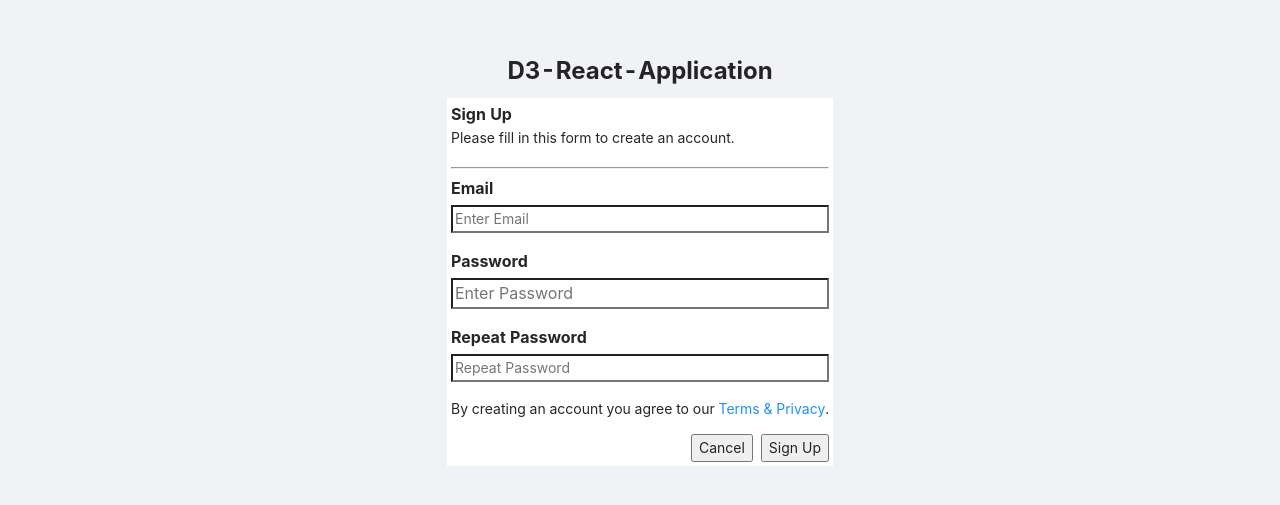
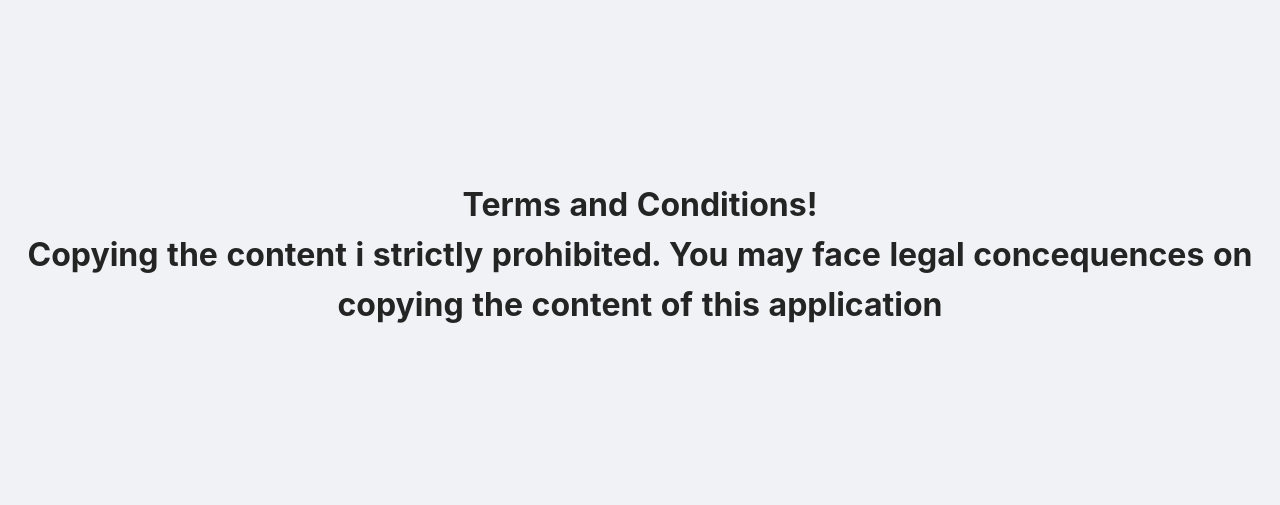
Before and after one commit to sumitkumar14/React-d3-project, a React (Create React App) app: page /Terms in a window 1280 px wide. Shown: the part 145-650 px from the top of the page. Built offline with nearby package versions, Linux system fonts and the light colour scheme.

Commit message:
route modificationn

```diff
--- a/src/Pages/ApplicationLevel/ApplicationContainer.js
+++ b/src/Pages/ApplicationLevel/ApplicationContainer.js
@@ -1,13 +1,13 @@
 import { Layout } from "antd";
 import React from "react";
 import TopHeaderView from "./TopHeaderView";
-import { BrowserRouter as Router } from "react-router-dom";
+import { BrowserRouter as Router, Switch, Route } from "react-router-dom";
 import LeftNavigationDrawer from "./LeftNavigationDrawer";
 import ContentView from "./ContentView";
-// import PageNotFound from "./PageNotFound";
-// import LoginPage from "./LoginPage";
+import PageNotFound from "./PageNotFound";
+import LoginPage from "./LoginPage";
 import SignupPage from "./SignupPage";
-// import Terms from "./Terms";
+import Terms from "./Terms";
 
 const { Header } = Layout;
 
@@ -43,14 +43,13 @@ class ApplicationContainer extends React.Component {
       else{
         return(
         <Layout style={{ height: "100vh" }}>
-
           <Layout className="site-layout">
-          <Router>
-            {/* <Terms></Terms> */}
-            {/* <PageNotFound></PageNotFound>
-            <LoginPage></LoginPage> */}
-            <SignupPage></SignupPage>
-            </Router>
+          <Switch>
+          <Route path="/SignupPage" component={SignupPage} />
+          <Route path="/Terms" component={Terms} />
+          <Route path="/PageNotFound" component={PageNotFound} />
+          <Route path="/LoginPage" component={LoginPage} />
+        </Switch>
           </Layout>
       </Layout>)
       }
--- a/src/Pages/ApplicationLevel/ContentView.js
+++ b/src/Pages/ApplicationLevel/ContentView.js
@@ -9,6 +9,7 @@ import BarChart from "../../components/BarChart";
 import Home from "../Home";
 import { Switch, Route } from "react-router-dom";
 import PageNotFound from "./PageNotFound";
+import Terms from "./Terms";
 const { Content } = Layout;
 
 function ContentView(props) {
@@ -31,6 +32,7 @@ function ContentView(props) {
           <Route path="/PieChart" component={PieChart} />
           <Route path="/DonutChart" component={DonutChart} />
           <Route path="/BubbleChart" component={BubbleChart} />
+          <Route path="/Terms" component={Terms} />
           <Route component={PageNotFound} />
         </Switch>
       </Content>
--- a/src/Pages/ApplicationLevel/LeftNavigationDrawer.js
+++ b/src/Pages/ApplicationLevel/LeftNavigationDrawer.js
@@ -43,6 +43,8 @@ function LeftNavigationDrawer(props) {
     x="6";
     else if(location.pathname.endsWith("/PieChart"))
     x="7";
+    else if(location.pathname.endsWith("/Terms"))
+    x="8";
     setselected(x)
   }, [location])
   return (
--- a/src/Pages/ApplicationLevel/Terms.js
+++ b/src/Pages/ApplicationLevel/Terms.js
@@ -11,15 +11,15 @@ class Terms extends Component {
           alignItems: "center",
           justifyContent: "center",
           margin: "auto",
-          fontSize: "4rem",
+          fontSize: "2rem",
         }}
       >
         <div  style={{
           display: "inline-block",
           textAlign:"center"
         }}>
-        <div>Terms and Conditions</div>
-        <div>Copying the content i strictly prohibited. You may face legal concequences on copying</div>
+        <div>Terms and Conditions!</div>
+        <div>Copying the content i strictly prohibited. You may face legal concequences on copying the content of this application</div>
         </div>
       </div>
     );
```
